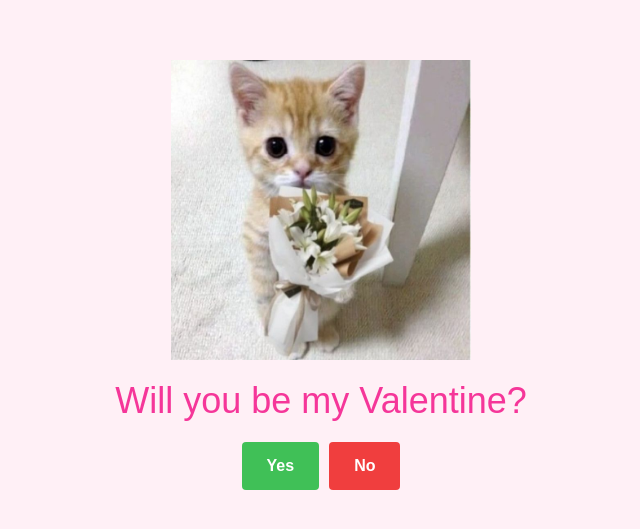
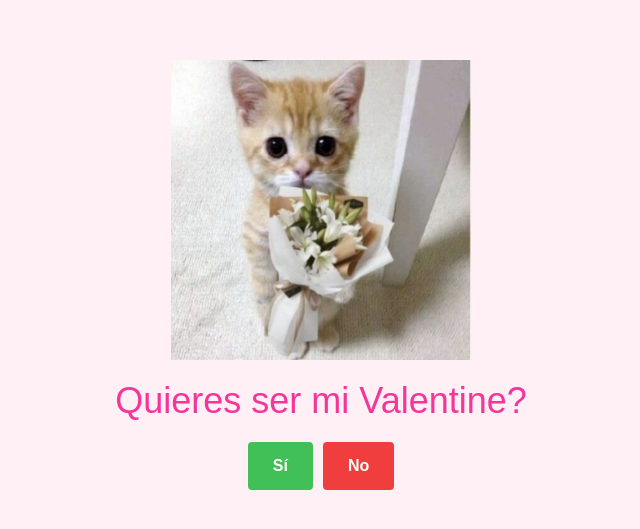
Before and after one commit to dopamina24/dopamina24.github.io, a plain HTML site: page index.html in a window 1280 px wide. Shown: the part 125-654 px from the top of the page, without its empty margins (319-959 px from the left). Drawn offline with Linux system fonts and the light colour scheme; a web font is replaced by a local one.

Commit message:
Update index.html

```diff
--- a/index.html
+++ b/index.html
@@ -15,9 +15,9 @@
   <body>
     <main class="container">
       <img class="cat-img" src="img/cat-0.jpg" alt="Picture of a cat" />
-      <p class="title">Will you be my Valentine?</p>
+      <p class="title">Quieres ser mi Valentine?</p>
       <div class="buttons">
-        <button type="button" class="btn btn--yes">Yes</button>
+        <button type="button" class="btn btn--yes">Sí</button>
         <button type="button" class="btn btn--no">No</button>
       </div>
     </main>
```
